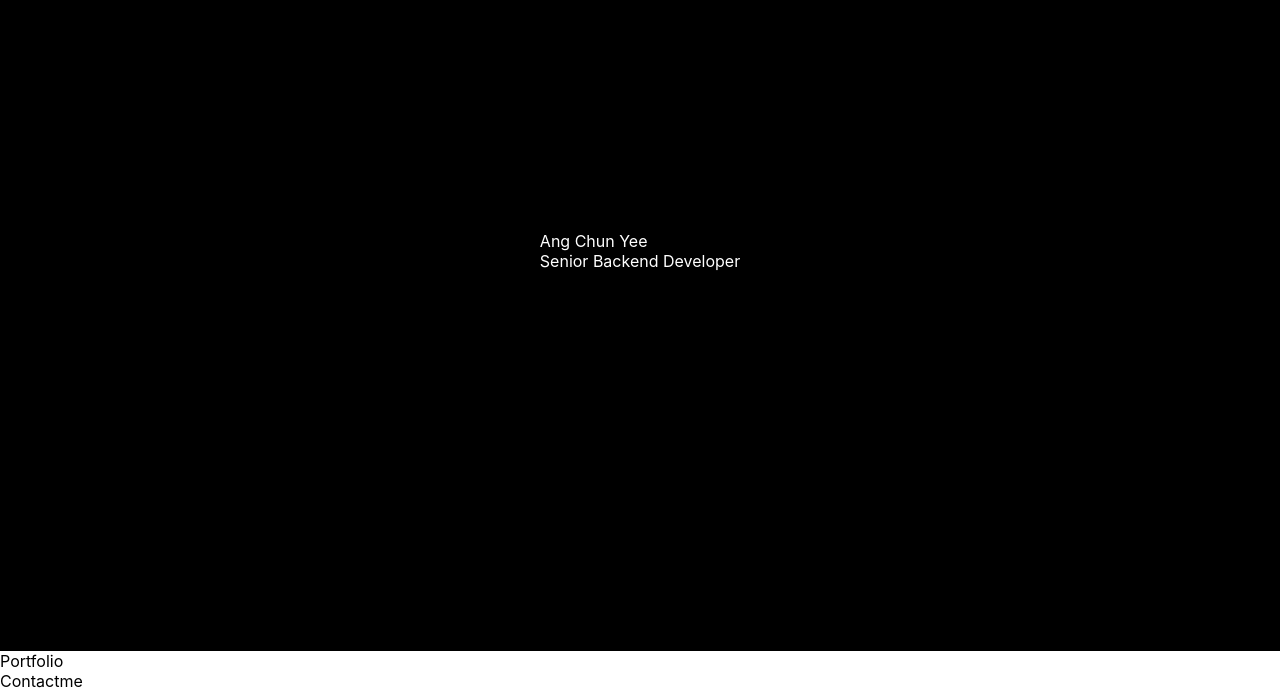
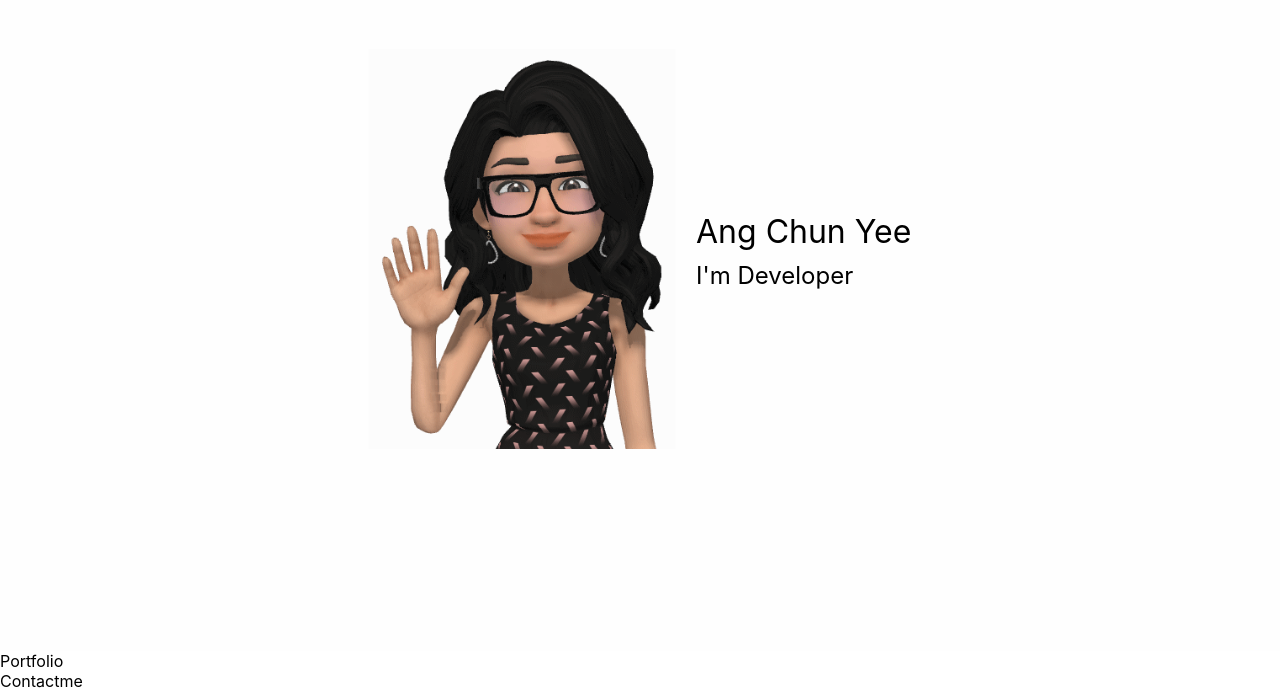
Before and after one commit to June17ang/react-personal-site, a React (Create React App) app: page / in a window 1280 px wide. Shown: the part 149-840 px from the top of the page. Built offline with nearby package versions, Linux system fonts and the light colour scheme.

Commit message:
Change homepage using react hook

```diff
--- a/public/index.html
+++ b/public/index.html
@@ -10,6 +10,8 @@
       content="Web site created using create-react-app"
     />
     <link rel="apple-touch-icon" href="%PUBLIC_URL%/logo192.png" />
+    <link rel="preconnect" href="https://fonts.gstatic.com">
+    <link href="https://fonts.googleapis.com/css2?family=Roboto&display=swap" rel="stylesheet">
     <!--
       manifest.json provides metadata used when your web app is installed on a
       user's mobile device or desktop. See https://developers.google.com/web/fundamentals/web-app-manifest/
--- a/src/App.css
+++ b/src/App.css
@@ -1,5 +1,6 @@
 .App {
   text-align: center;
+  font-family: 'Roboto', sans-serif;
 }
 
 .App-logo {
--- a/src/components/Homepage.js
+++ b/src/components/Homepage.js
@@ -1,16 +1,21 @@
-import React, { Component } from "react";
-import details from "../jsons/Homepage.json";
+import React, { useState } from "react";
+import { details } from "../data/Homepage";
 import "../styles/Homepage.css";
 
-export default class Homepage extends Component {
-  render() {
-    return (
-      <div id="hmpg-section">
-        <div className="centered" id="hmpg-info">
+export default function Homepage() {
+  return (
+    <div id="hmpg-section">
+      <div className="centered" id="hmpg-info">
+        <div>
+          <img id="hmpg-profile" src={details.profile} alt="my profile image" />
+        </div>
+        <div>
           <div id="hmpg-name">{details.name}</div>
-          <div id="hmpg-position">{details.position}</div>
+          <div id="hmpg-position">
+            I'm <span>{details.position}</span>
+          </div>
         </div>
       </div>
-    );
-  }
+    </div>
+  );
 }
--- /dev/null
+++ b/src/data/Homepage.js
@@ -0,0 +1,6 @@
+export const details = {
+  name: "Ang Chun Yee",
+  position: "Developer",
+  profile: "../../profile.gif",
+  number_of_leaves: 10,
+};
--- a/src/jsons/Homepage.json
+++ /dev/null
@@ -1,4 +0,0 @@
-{
-  "name": "Ang Chun Yee",
-  "position": "Senior Backend Developer"
-}
--- a/src/styles/Homepage.css
+++ b/src/styles/Homepage.css
@@ -1,10 +1,27 @@
 #hmpg-section {
     height: 100vh;
-    background-color: black;
-    color: white;
+    background-color: #fefefe;
+    color: black;
 }
 
 #hmpg-info {
     display: flex;
-    flex-direction: column;
+    align-items: center;
 }
+
+#hmpg-info > div:first-child {
+    margin-right: 20px;
+}
+
+#hmpg-profile {
+    max-height: 50vh;
+}
+
+#hmpg-name {
+    font-size: xx-large;
+    margin-bottom: 10px;
+}
+
+#hmpg-position {
+    font-size: x-large;
+}
```
Also changed, not shown: public/profile.gif (added), 1 other file (tests, documents, lock files or other folders).
